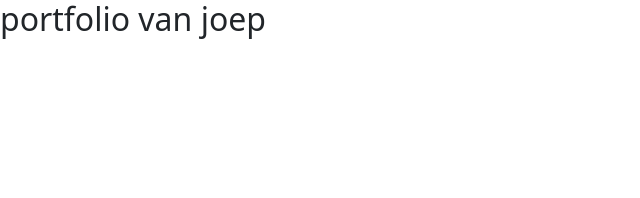
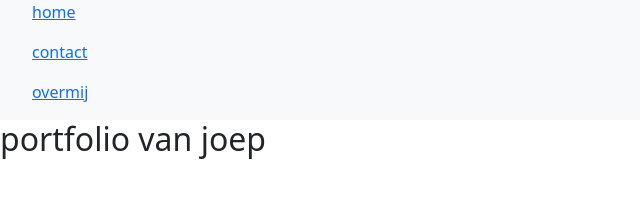
Before and after one commit to joep-duwel/joep-duwel.github.io, a plain HTML site: page index.html in a window 1280 px wide. Shown: the whole page, without its empty margins (0-640 px from the left). Drawn offline with nearby package versions, Linux system fonts and the light colour scheme.

Commit message:
nav begin

```diff
--- a/index.html
+++ b/index.html
@@ -13,7 +13,23 @@
 
 <body>
     <header>
-<h2>portfolio van joep</h2>
+        <div class="bg-light row">
+            <nav>
+                <ul>
+                    <a class="col" href="">home</a>
+
+                </ul>
+                <ul>
+
+                    <a class="col" href="">contact</a>
+
+                </ul>
+                <ul><a href="">overmij</a>
+                </ul>
+            </nav>
+        </div>
+        <h2 class="">portfolio van joep</h2>
+
     </header>
     <main>
 
@@ -22,8 +38,8 @@
 
     </footer>
     <script src="https://cdn.jsdelivr.net/npm/bootstrap@5.3.3/dist/js/bootstrap.bundle.min.js"
-    integrity="sha384-YvpcrYf0tY3lHB60NNkmXc5s9fDVZLESaAA55NDzOxhy9GkcIdslK1eN7N6jIeHz"
-    crossorigin="anonymous"></script>
+        integrity="sha384-YvpcrYf0tY3lHB60NNkmXc5s9fDVZLESaAA55NDzOxhy9GkcIdslK1eN7N6jIeHz"
+        crossorigin="anonymous"></script>
 </body>
 
 </html>
```
